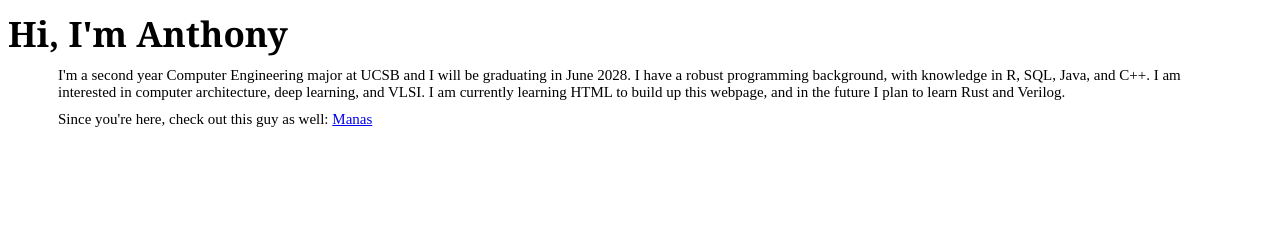
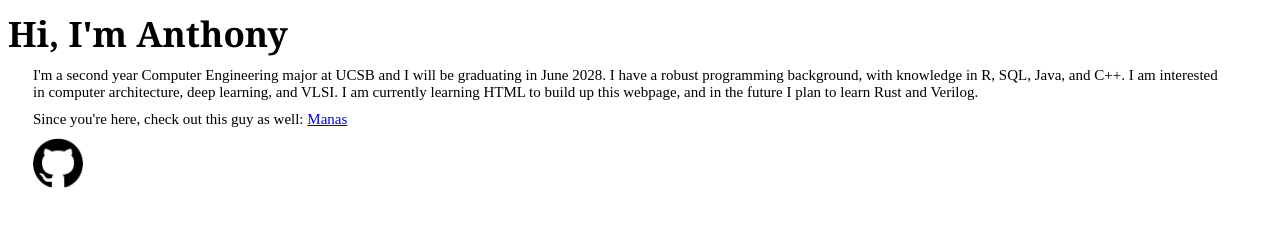
Before and after one commit to anthony9975/anthony9975.github.io, a plain HTML site: page docs/index.html in a window 1280 px wide. Drawn offline with Linux system fonts and the light colour scheme.

Commit message:
Added github logo link

```diff
--- a/docs/index.html
+++ b/docs/index.html
@@ -16,6 +16,12 @@
         <p>
             Since you're here, check out this guy as well: <a href = "https://manasijabhargavan.github.io/">Manas</a>
         </p>
+
+        <p>
+            <a href = "https://github.com/anthony9975" target = _blank>
+                <img src = "../Images/githubLogo.png" alt = "Github Logo" style = "width: 50px; height: 50px;">
+            </a>
+        </p>
     </body>
 
 </html>
--- a/docs/style.css
+++ b/docs/style.css
@@ -19,7 +19,7 @@ p {
     font-family: 'times new roman', serif;
     font-size: 15px;
     color: black;
-    margin-left: 50px;
+    margin-left: 25px;
     margin-right: 50px;
     margin-top: 10px;
     margin-bottom: 10px;
```
Also changed, not shown: Images/githubLogo.png (added).
